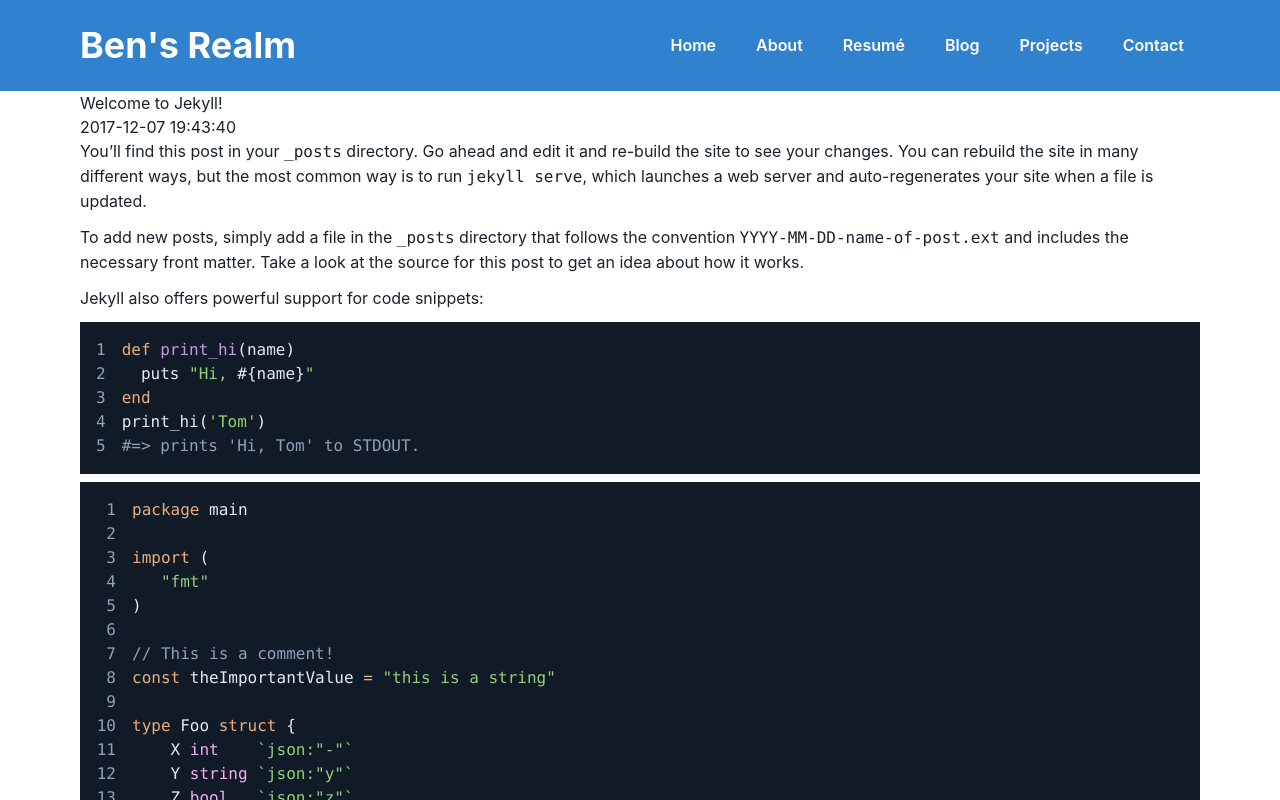
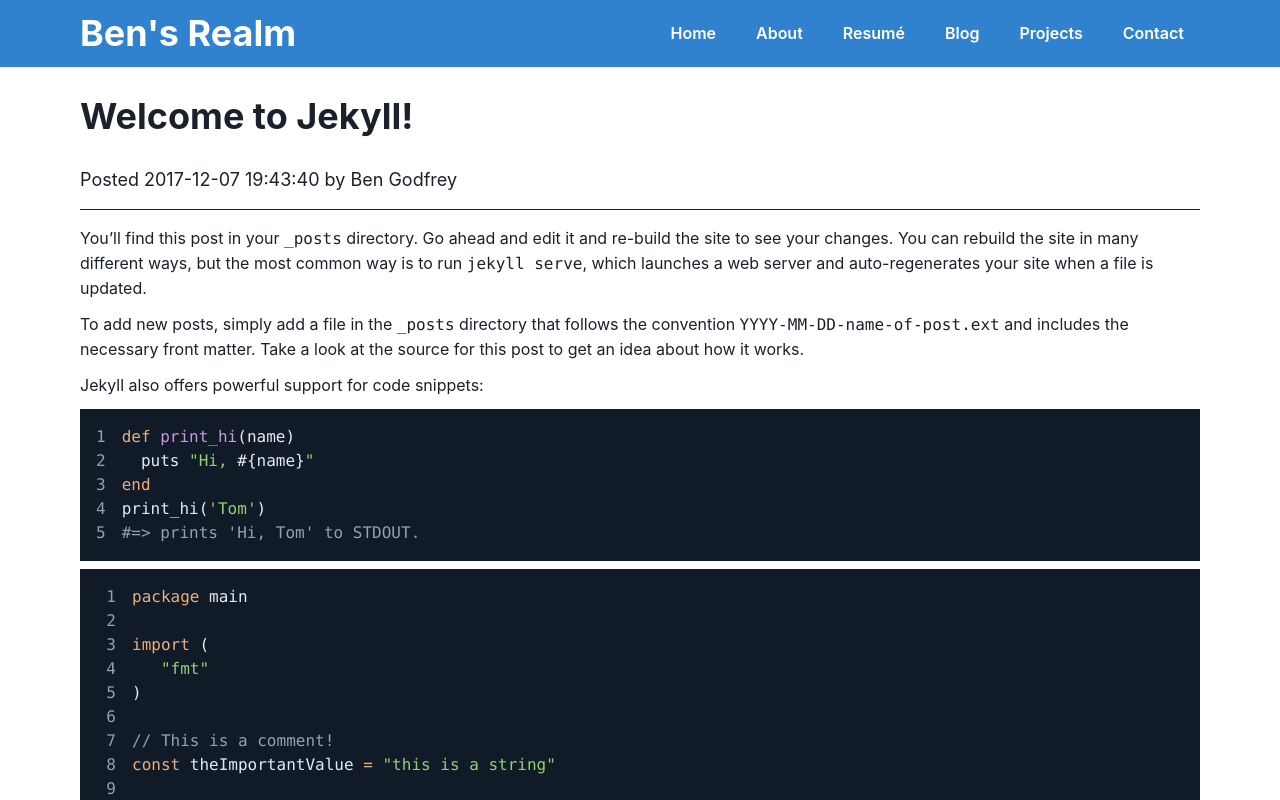
Before and after one commit to BenJetson/benjetson.github.io, a Next.js app in the folder next/: page /blog/2017/12/07/welcome-to-jekyll in a window 1280 px wide. Shown: the top 800 px of the page. Built offline with nearby package versions, Linux system fonts and the light colour scheme; no server answers.

Commit message:
Use standardized typography. #152

```diff
--- a/next/components/navbar.js
+++ b/next/components/navbar.js
@@ -36,7 +36,9 @@ const Navbar = () => (
       <HStack>
         <Link href="/">
           <a>
-            <Heading as="h1">{site.title}</Heading>
+            <Heading as="h1" my={0}>
+              {site.title}
+            </Heading>
           </a>
         </Link>
         <Box flexGrow={1}></Box>
--- a/next/pages/about.js
+++ b/next/pages/about.js
@@ -1,7 +1,9 @@
+import { Heading, Paragraph } from "../components/typography";
+
 const About = () => (
   <>
-    <h1>About</h1>
-    <p>Some text here.</p>
+    <Heading level={2}>About</Heading>
+    <Paragraph>Some text here.</Paragraph>
   </>
 );
 
--- a/next/pages/blog/[year]/[month]/[day]/[slug].js
+++ b/next/pages/blog/[year]/[month]/[day]/[slug].js
@@ -1,11 +1,15 @@
+import { Heading, Text } from "@chakra-ui/react";
 import Markdown from "../../../../../components/markdown";
 import { getAllPostPaths, getPostMetadata } from "../../../../../lib/posts";
 
 const BlogPost = ({ post }) => (
   <>
-    <h2>{post.frontMatter.title}</h2>
-
-    <p>{post.frontMatter.date}</p>
+    <Heading as="h2" py={4}>
+      {post.frontMatter.title}
+    </Heading>
+    <Text fontSize="lg" pb={4} mb={4} borderBottom="1px">
+      Posted {post.frontMatter.date} by Ben Godfrey
+    </Text>
 
     <Markdown content={post.content} />
   </>
--- a/next/pages/contact.js
+++ b/next/pages/contact.js
@@ -1,7 +1,9 @@
+import { Heading, Paragraph } from "../components/typography";
+
 const Contact = () => (
   <>
-    <h1>Contact</h1>
-    <p>Some text here.</p>
+    <Heading level={2}>Contact</Heading>
+    <Paragraph>Some text here.</Paragraph>
   </>
 );
 
```
Also changed, not shown: next/components/card.js (+17 -0 lines), next/pages/resume.js (+7 -4 lines).
